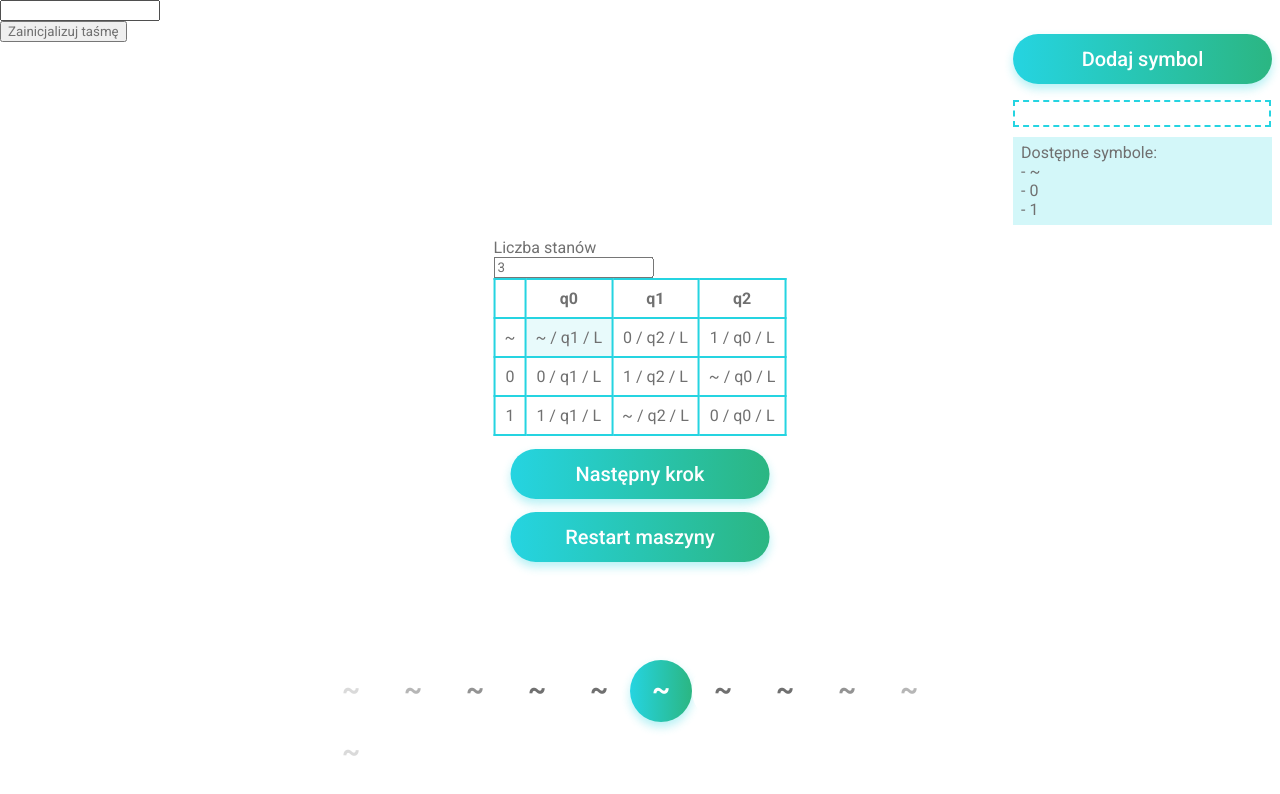
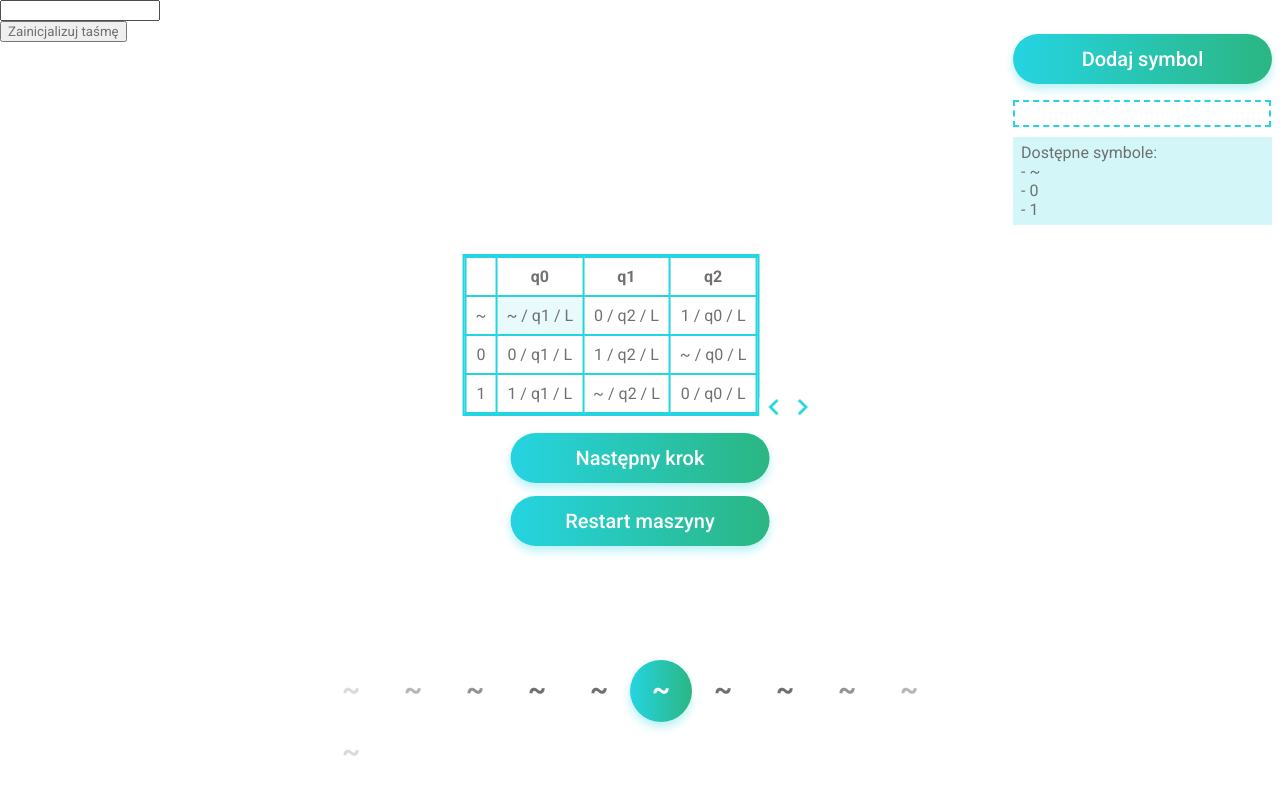
Before and after one commit to michalzaw/turing-machine, an Angular app: page / in a window 1280 px wide. Shown: the top 794 px of the page. Built offline with nearby package versions, Linux system fonts and the light colour scheme.

Commit message:
Added control arrows.

```diff
--- a/src/app/components/state-array/state-array.component.css
+++ b/src/app/components/state-array/state-array.component.css
@@ -1,5 +1,6 @@
 table {
   border-collapse: collapse;
+  display: inline-block;
 }
 
 table, th, td {
@@ -14,3 +15,9 @@ th, td {
 .activeState {
   background-color: #E8FAFB;
 }
+
+.empty-button {
+  outline: none;
+  border: none;
+  background: white;
+}
--- a/src/app/components/state-array/state-array.component.html
+++ b/src/app/components/state-array/state-array.component.html
@@ -1,8 +1,3 @@
-<div>
-    Liczba stanów<br />
-    <input id="statesCountInput" type="number" min="0" [(ngModel)]="statesCount" (change)="statesCountChange()" />
-</div>
-
 <div>
     <table>
         <tr>
@@ -35,4 +30,6 @@
             </td>
         </tr>
     </table>
+    <button class="empty-button" (click)="decSize()"><img src="assets/arrow_left.png" alt="Zmniejsz"></button>
+    <button class="empty-button" (click)="incSize()"><img src="assets/arrow_right.png" alt="Zwiększ"></button>
 </div>
--- a/src/app/components/state-array/state-array.component.ts
+++ b/src/app/components/state-array/state-array.component.ts
@@ -14,7 +14,7 @@ export class StateArrayComponent implements OnInit {
   @Input() currentCell: number;
   @Input() currentState: number;
 
-  avaliableDirections: string[] = [ "L", "-", "P" ];
+  avaliableDirections: string[] = ["L", "-", "P"];
 
   statesCount: number = 0;
 
@@ -29,6 +29,16 @@ export class StateArrayComponent implements OnInit {
 
   ngOnInit() {
     this.statesCount = this.states.length;
+  }
+
+  incSize() {
+    this.statesCount++;
+    this.statesCountChange();
+  }
+
+  decSize() {
+    this.statesCount--;
+    this.statesCountChange();
   }
 
   getDirection(index) {
```
Also changed, not shown: src/assets/arrow_left.png (added), src/assets/arrow_right.png (added).
